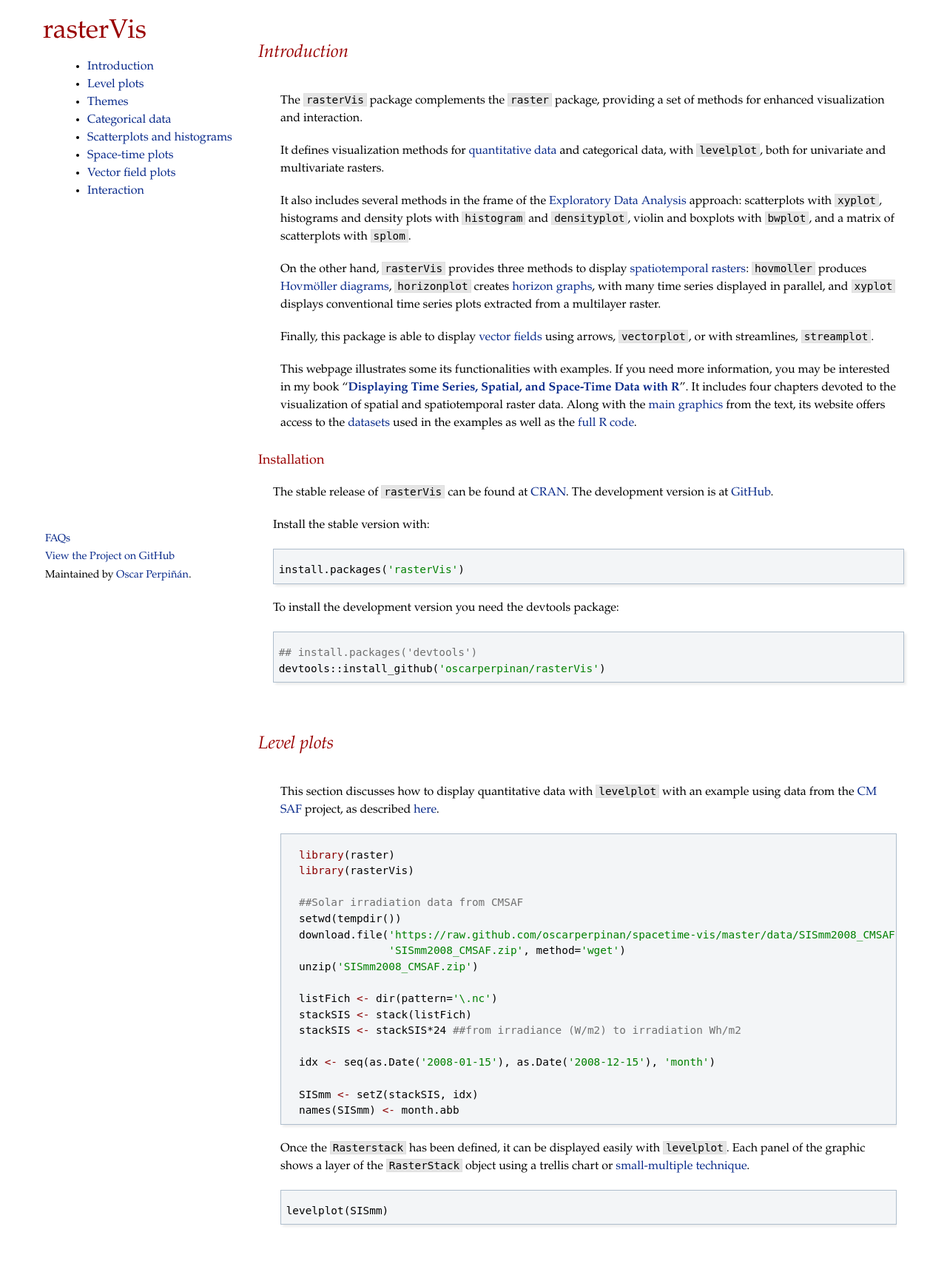
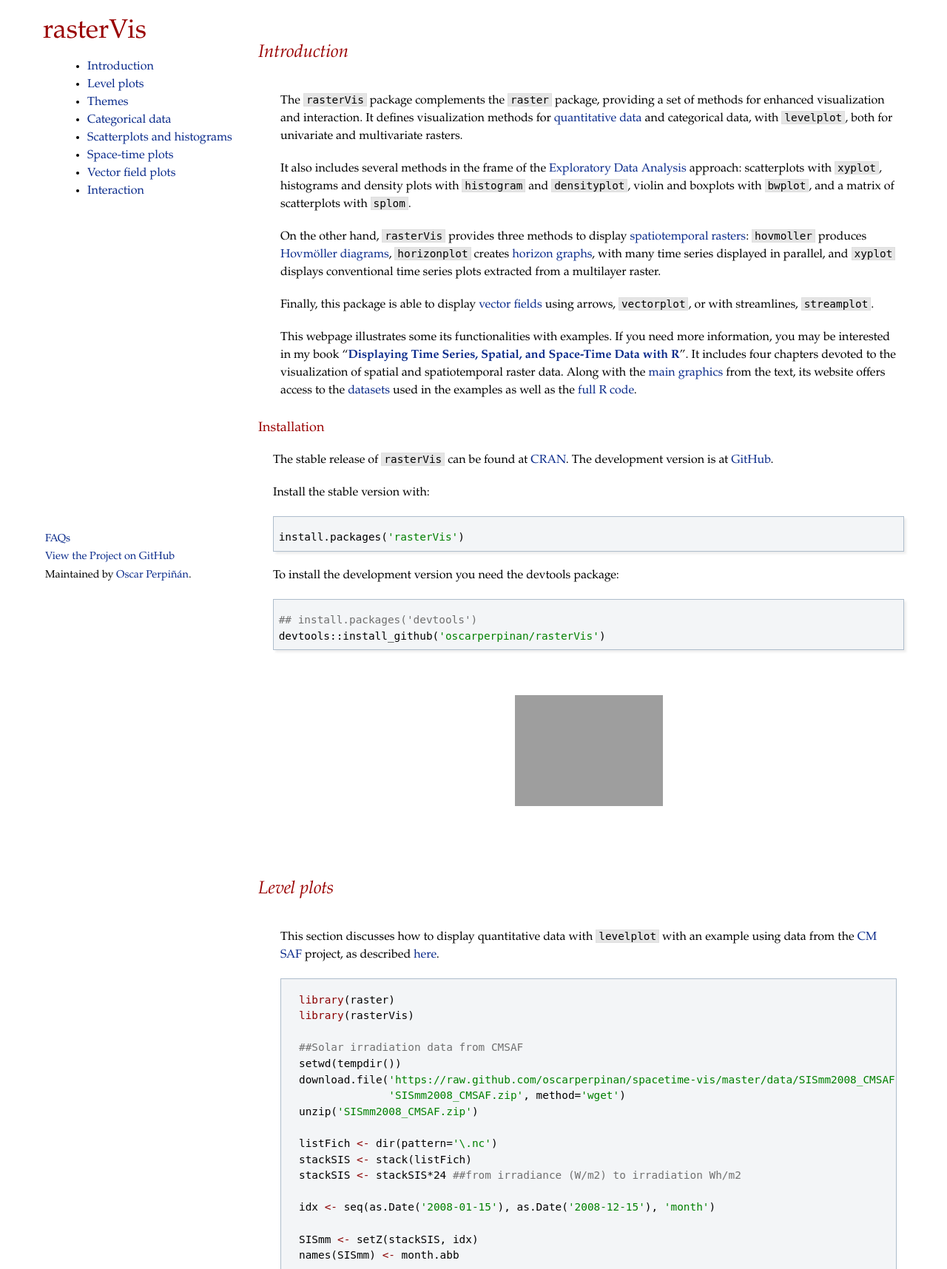
Before and after one commit to oscarperpinan/rastervis, a PHP site: page / in a window 1280 px wide. Shown: the top 1716 px of the page at 74% size. Run offline with PHP 8.4, Linux system fonts and the light colour scheme; grey boxes are pictures that could not be loaded.

Commit message:
Include Zenodo DOI badge in webpage

```diff
--- a/index.html
+++ b/index.html
@@ -4,7 +4,7 @@
 <html xmlns="http://www.w3.org/1999/xhtml" lang="en" xml:lang="en">
 <head>
 <title>rasterVis</title>
-<!-- 2015-09-26 sáb 09:05 -->
+<!-- 2015-10-09 vie 22:55 -->
 <meta  http-equiv="Content-Type" content="text/html;charset=utf-8" />
 <meta  name="generator" content="Org-mode" />
 <meta  name="author" content="Oscar Perpiñán Lamigueiro" />
@@ -164,9 +164,6 @@ for the JavaScript code in this tag.
 <p>
 The <code>rasterVis</code> package complements the <a href="http://cran.r-project.org/web/packages/raster"><code>raster</code></a> package, providing a
 set of methods for enhanced visualization and interaction.
-</p>
-
-<p>
 It defines visualization methods for <a href="#levelplot">quantitative data</a> and categorical
 data, with <code>levelplot</code>, both for univariate and multivariate rasters.
 </p>
@@ -230,10 +227,15 @@ To install the development version you need the devtools package:
 devtools::install_github(<span class="org-string">'oscarperpinan/rasterVis'</span>)
 </pre>
 </div>
+
+
+<div class="figure">
+<p><a href="https://zenodo.org/badge/latestdoi/1928/oscarperpinan/rastervis" class="badge"><img src="https://zenodo.org/badge/1928/oscarperpinan/rastervis.svg" alt="rastervis.svg" class="badge" /></a>
+</p>
 </div>
 </div>
 </div>
-
+</div>
 <div id="outline-container-levelplot" class="outline-2">
 <h2 id="levelplot"><a id="sec-2" name="sec-2"></a>Level plots</h2>
 <div class="outline-text-2" id="text-levelplot">
--- a/styles.css
+++ b/styles.css
@@ -87,7 +87,10 @@ img {
   margin: 5px 5px 5px 5px;
   /* border: .5px solid #D0D0D0;/\* #08298A; *\/ */
 }
-
+.badge{
+    width:200px;
+    padding:0px 0px;
+}
 strong {
   color:#222;
   font-weight:700;
```
Also changed, not shown: 1 other file.
